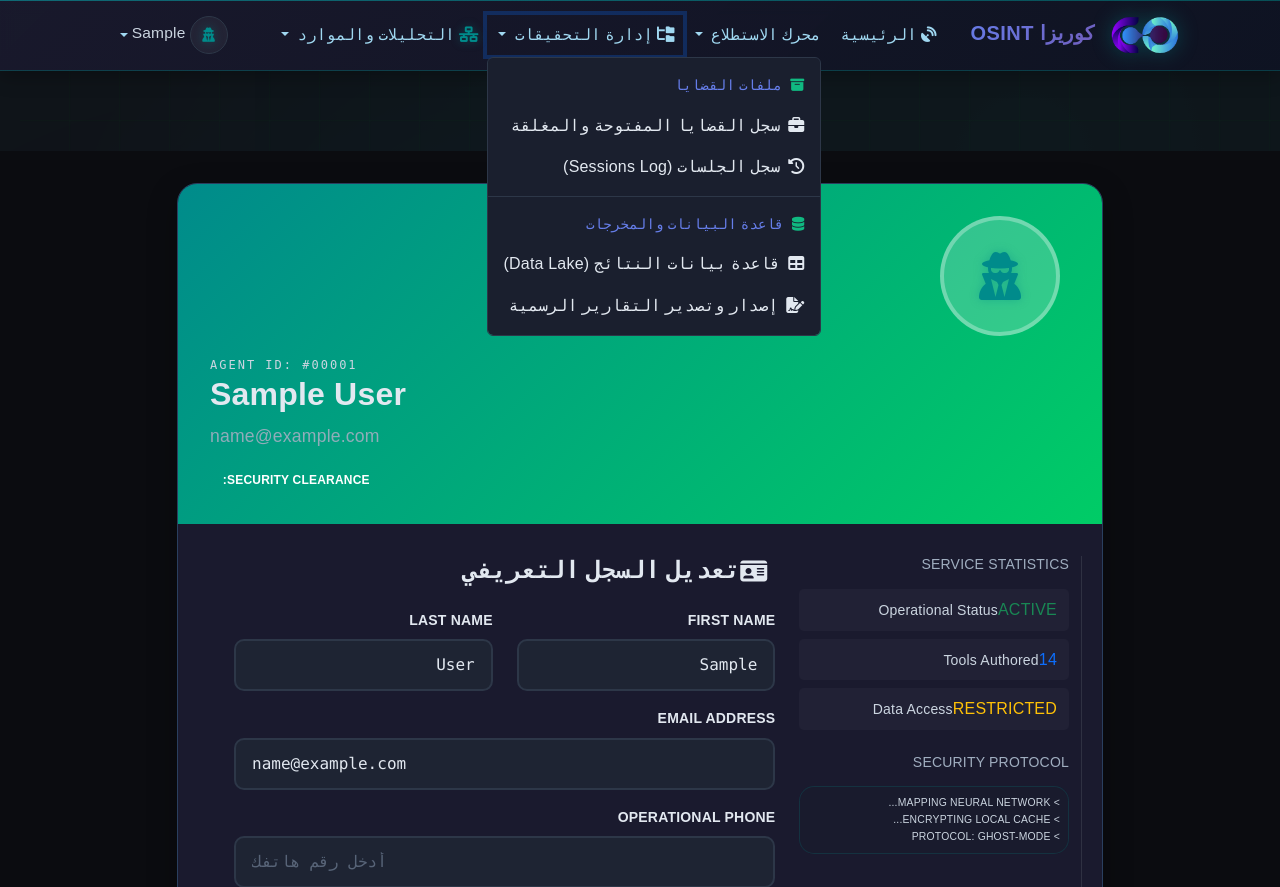
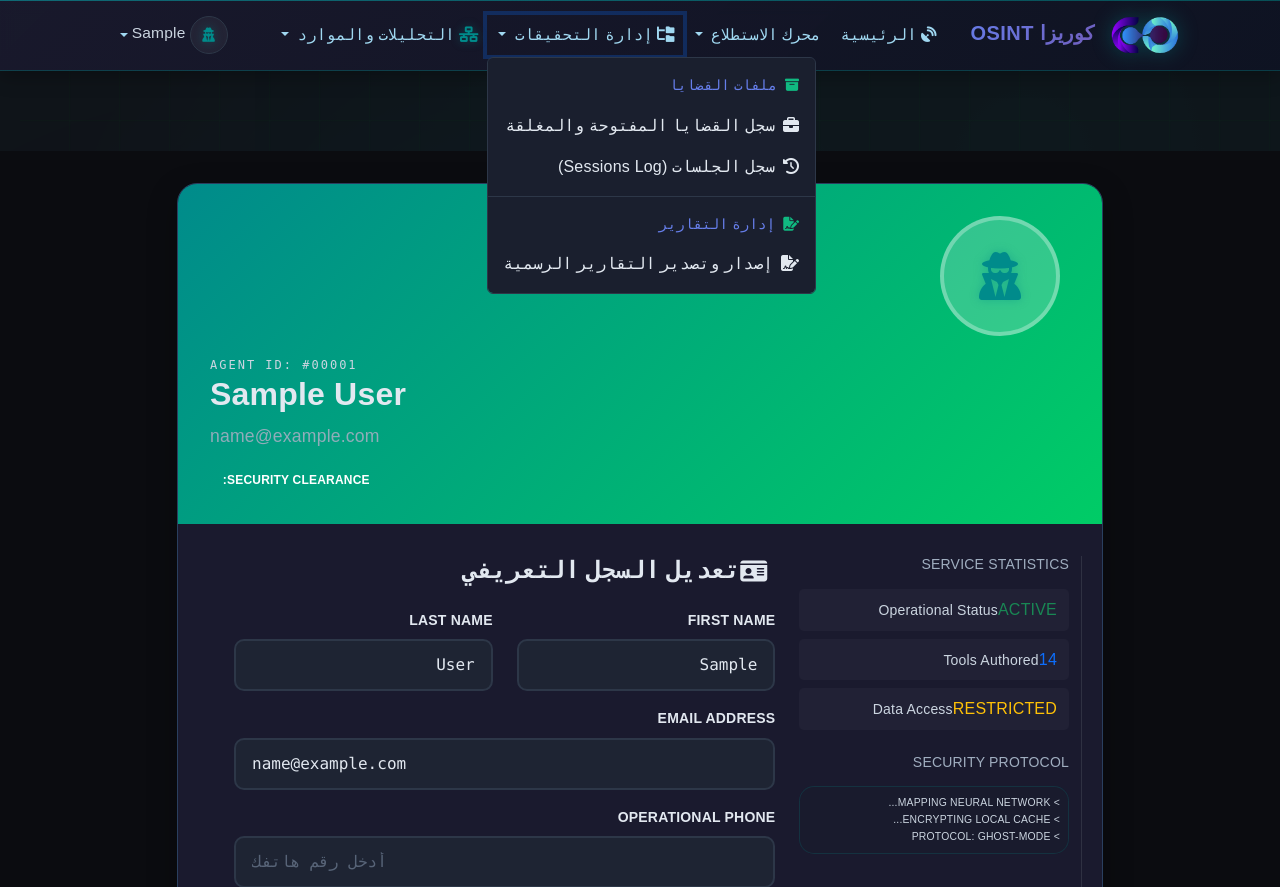
Before and after one commit to mohammedayedh/coriz, a Django app: page /auth/profile/ in a window 1280 px wide, after a click on "إدارة التحقيقات". Shown: the top 887 px of the page. Run offline with Django 5.2, Linux system fonts and the light colour scheme; the visitor is signed in with stand-in values (Sample User, id 1); parts of the project's set-up code (start-up, migrations or seed data) failed here and were passed over.

Commit message:
تبسيط Navbar: إزالة قسم استطلاع مخصص وتحديث إدارة التحقيقات والتحليلات

```diff
--- a/templates/base/base.html
+++ b/templates/base/base.html
@@ -65,12 +65,6 @@
                             <li class="dropdown-header text-primary"><i class="fas fa-microchip ms-2"></i>أدوات جمع البيانات</li>
                             <li><a class="dropdown-item" href="{% url 'osint_tools:simple_search' %}"><i class="fas fa-search ms-2"></i>بحث استخباراتي سريع</a></li>
                             <li><a class="dropdown-item" href="{% url 'osint_tools:tools_list' %}"><i class="fas fa-toolbox ms-2"></i>ترسانة أدوات OSINT كاملة</a></li>
-                            <li><hr class="dropdown-divider"></li>
-                            <li class="dropdown-header text-primary"><i class="fas fa-crosshairs ms-2"></i>استطلاع مخصص</li>
-                            <li><a class="dropdown-item" href="{% url 'osint_tools:domain_recon' %}"><i class="fas fa-globe ms-2"></i>تحليل النطاقات (Domain)</a></li>
-                            <li><a class="dropdown-item" href="{% url 'osint_tools:ip_lookup' %}"><i class="fas fa-map-marker-alt ms-2"></i>تتبع العناوين (IP Lookup)</a></li>
-                            <li><a class="dropdown-item" href="{% url 'osint_tools:email_scanner' %}"><i class="fas fa-envelope-open-text ms-2"></i>فحص البريد الإلكتروني</a></li>
-                            <li><a class="dropdown-item" href="{% url 'osint_tools:threat_intel' %}"><i class="fas fa-shield-virus ms-2"></i>تحليل الروابط (Threat Intel)</a></li>
                         </ul>
                     </li>
 
@@ -84,8 +78,7 @@
                             <li><a class="dropdown-item" href="{% url 'osint_tools:cases_list' %}"><i class="fas fa-briefcase ms-2"></i>سجل القضايا المفتوحة والمغلقة</a></li>
                             <li><a class="dropdown-item" href="{% url 'osint_tools:sessions_list' %}"><i class="fas fa-history ms-2"></i>سجل الجلسات (Sessions Log)</a></li>
                             <li><hr class="dropdown-divider"></li>
-                            <li class="dropdown-header text-success"><i class="fas fa-database ms-2"></i>قاعدة البيانات والمخرجات</li>
-                            <li><a class="dropdown-item" href="{% url 'osint_tools:results_list' %}"><i class="fas fa-table ms-2"></i>قاعدة بيانات النتائج (Data Lake)</a></li>
+                            <li class="dropdown-header text-success"><i class="fas fa-file-signature ms-2"></i>إدارة التقارير</li>
                             <li><a class="dropdown-item" href="{% url 'osint_tools:reports_list' %}"><i class="fas fa-file-signature ms-2"></i>إصدار وتصدير التقارير الرسمية</a></li>
                         </ul>
                     </li>
@@ -98,7 +91,6 @@
                         <ul class="dropdown-menu dropdown-menu-dark cyber-dropdown" aria-labelledby="analyticsDropdown">
                             <li class="dropdown-header text-warning"><i class="fas fa-chart-pie ms-2"></i>تحليلات البيانات</li>
                             <li><a class="dropdown-item" href="{% url 'osint_tools:analytics' %}"><i class="fas fa-chart-line ms-2"></i>لوحة التحليلات المرئية المتقدمة</a></li>
-                            <li><a class="dropdown-item" href="{% url 'osint_tools:dashboard' %}"><i class="fas fa-tachometer-alt ms-2"></i>شاشة المراقبة الرئيسية للعمليات</a></li>
                             <li><hr class="dropdown-divider"></li>
                             <li class="dropdown-header text-warning"><i class="fas fa-shield-alt ms-2"></i>الأدوات والمصادر الأمنية</li>
                             <li><a class="dropdown-item" href="{% url 'osint_tools:utilities_dashboard' %}"><i class="fas fa-fingerprint ms-2"></i>مركز الهندسة العكسية والتشفير</a></li>
```
